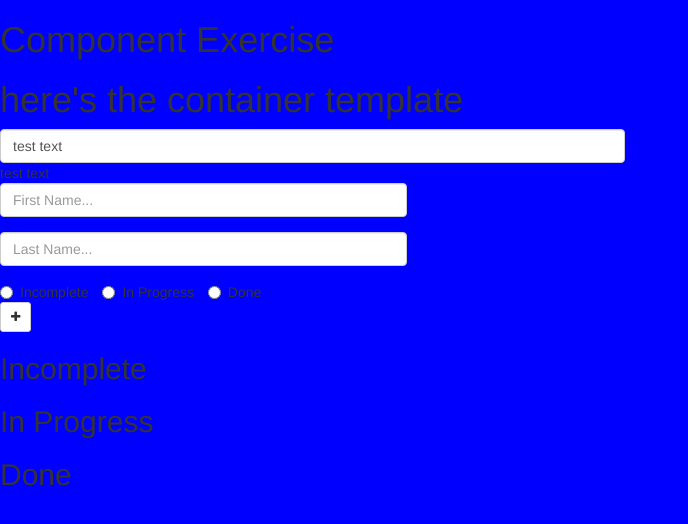
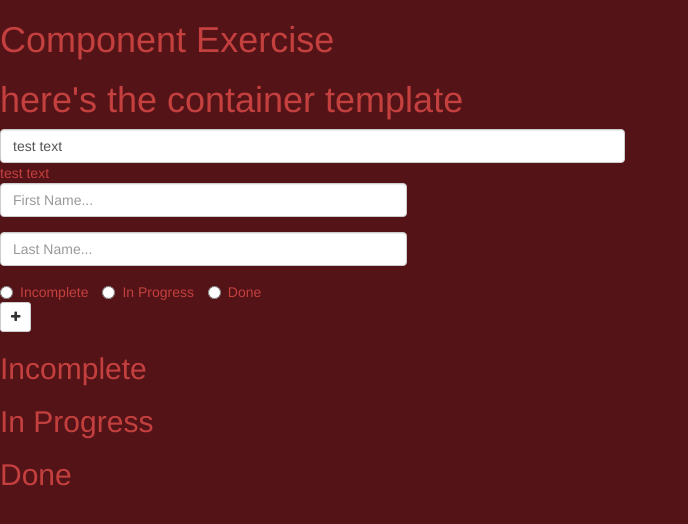
Before and after one commit to NathanBaldwin/angular-component-exercise, a website: page index.html in a window 1280 px wide. Shown: the whole page, without its empty margins (0-688 px from the left). Drawn offline with nearby package versions, Linux system fonts and the light colour scheme; some packages are replaced by stand-ins of ours.

Commit message:
stashing

```diff
--- a/sass/main.scss
+++ b/sass/main.scss
@@ -1,3 +1,4 @@
 body {
-  background-color: blue;
+  background-color: #541317;
+  color: #c4403f;
 }
```
Also changed, not shown: css/main.css.
